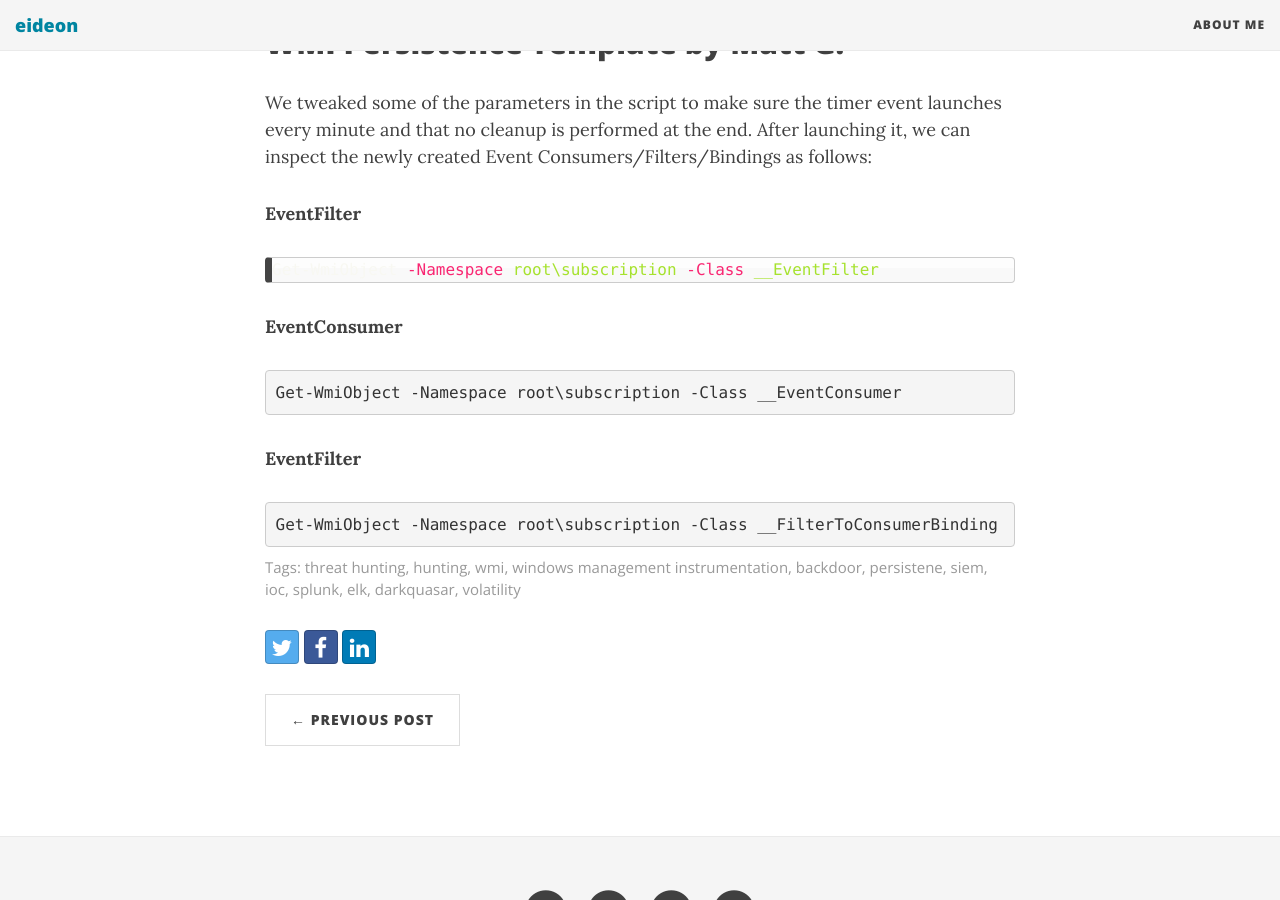
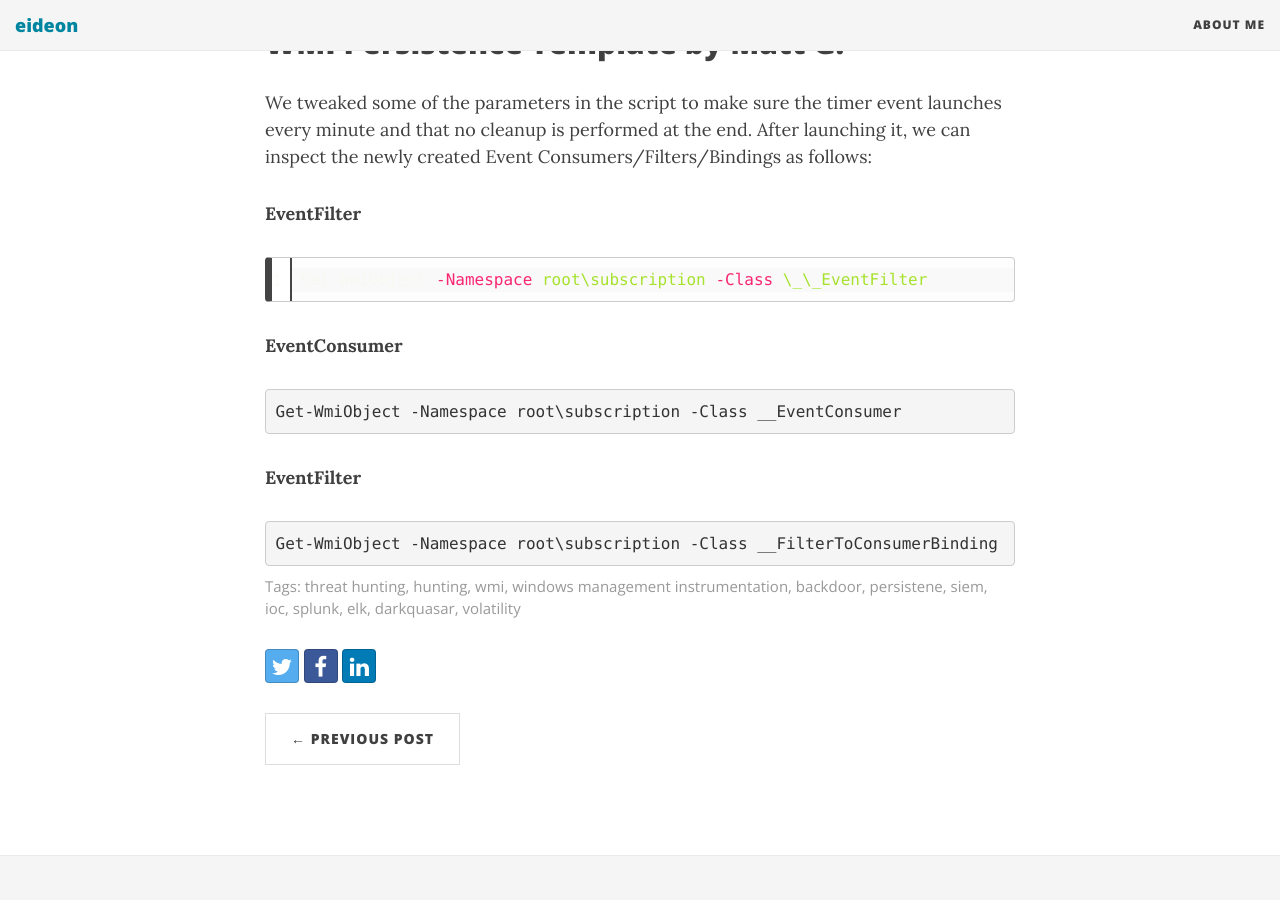
Before and after one commit to darkquasar/darkquasar.github.io, a Jekyll site: the page built from _posts/2017-09-16-THL02-WMIBackdoors.md, in a window 1280 px wide and 900 px high, scrolled down 1773 px. Built offline with Jekyll 4.4.1, drawn with Linux system fonts in a browser that asks for light colours; nearby versions of some CDN libraries; comment, search, counter and statistics services are not loaded.

Commit message:
Update 2017-09-16-THL02-WMIBackdoors.md

````diff
--- a/_posts/2017-09-16-THL02-WMIBackdoors.md
+++ b/_posts/2017-09-16-THL02-WMIBackdoors.md
@@ -36,9 +36,10 @@ Let's use two scripts that allow us to easily create a malicious persistence wit
 We tweaked some of the parameters in the script to make sure the timer event launches every minute and that no cleanup is performed at the end. After launching it, we can inspect the newly created Event Consumers/Filters/Bindings as follows:
 
 **EventFilter**
-```powershell
-Get-WmiObject -Namespace root\subscription -Class __EventFilter
-```
+{% highlight powershell linenos %}
+Get-WmiObject -Namespace root\subscription -Class \_\_EventFilter
+{% endhighlight %}
+
 **EventConsumer**
 ```Powershell
 Get-WmiObject -Namespace root\subscription -Class __EventConsumer
````
